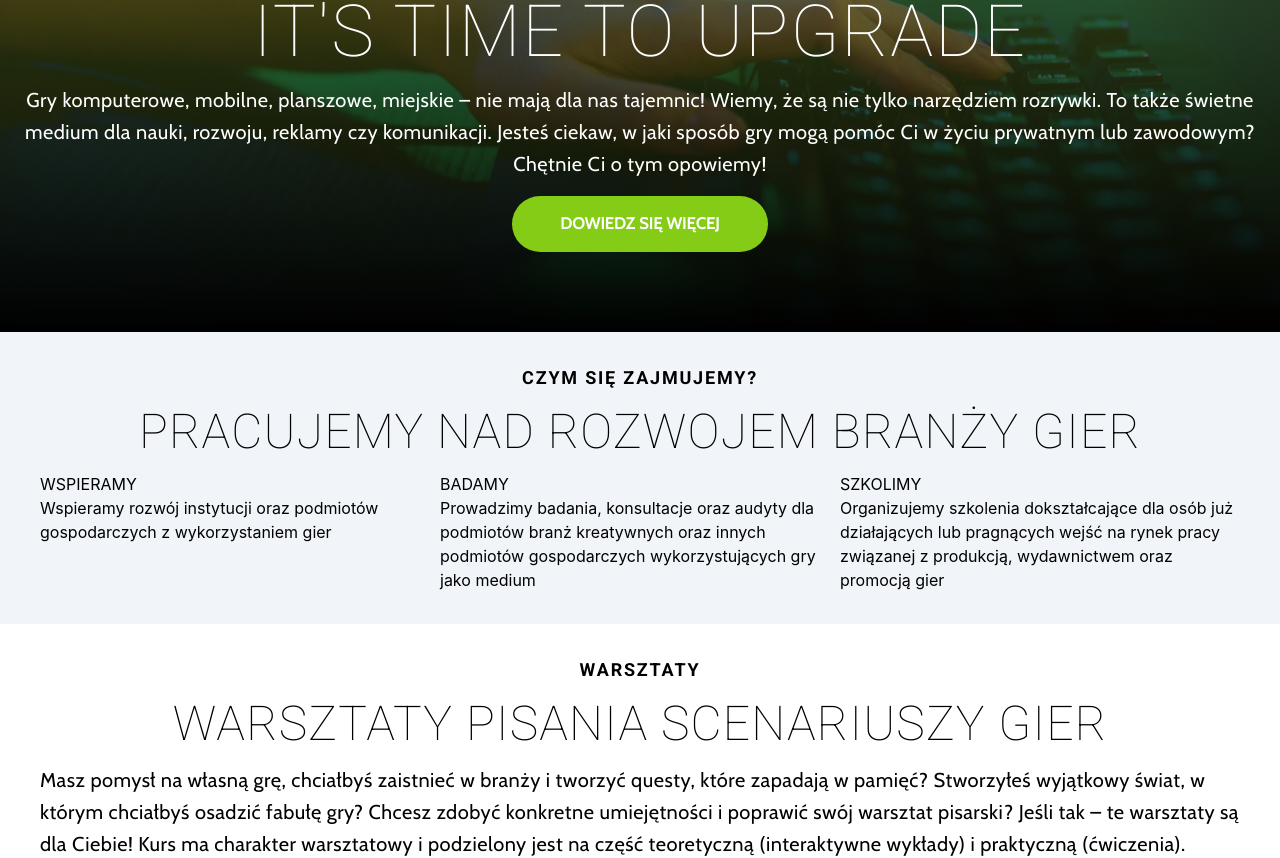
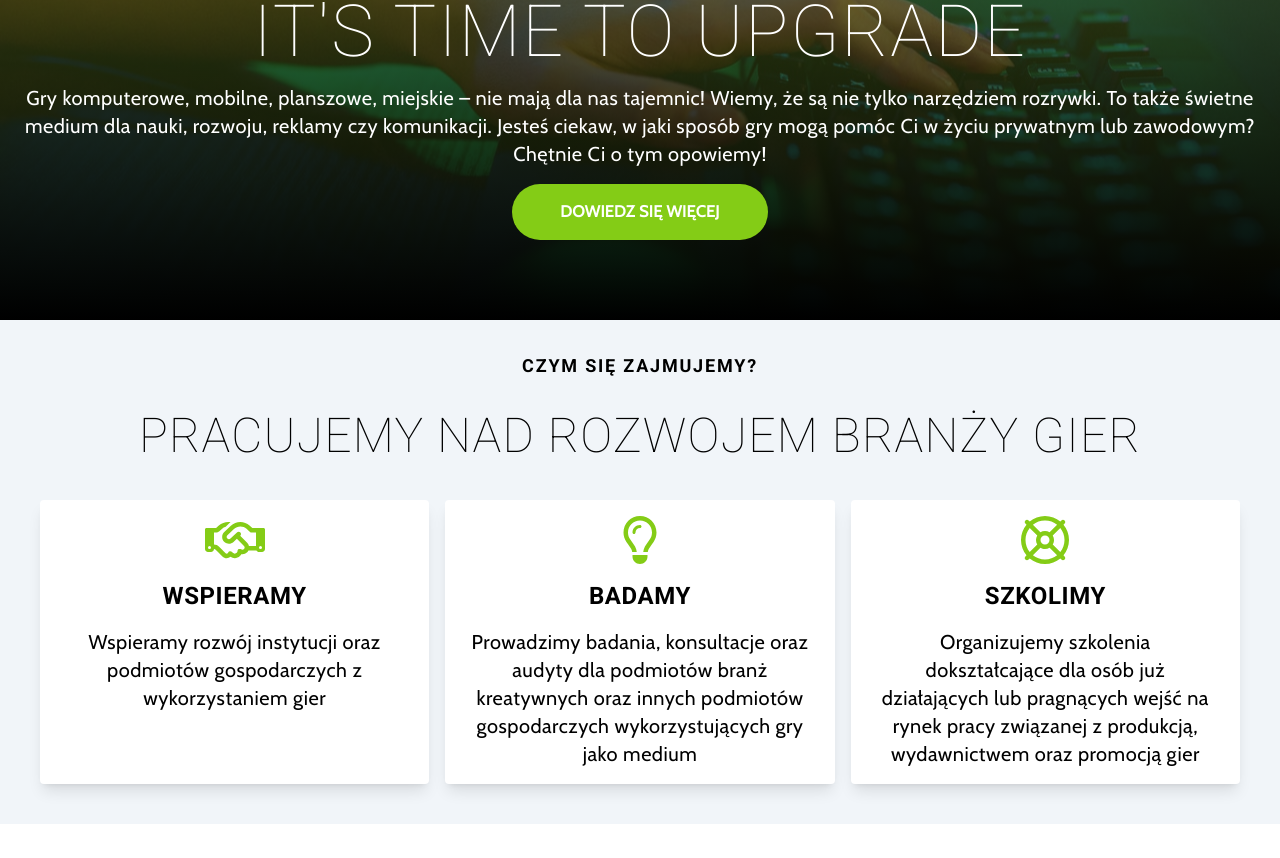
Before and after one commit to stowarzyszenie-gameup/gameup-website, a Next.js app: page / in a window 1280 px wide. Shown: the part 284-1142 px from the top of the page. Built offline with nearby package versions, Linux system fonts and the light colour scheme.

Commit message:
About section + navbar adjustments

```diff
--- /dev/null
+++ b/components/About/AboutCard/index.tsx
@@ -0,0 +1,23 @@
+import { FontAwesomeIcon } from "@fortawesome/react-fontawesome";
+import { IconDefinition } from "@fortawesome/fontawesome-svg-core";
+import React from "react";
+import { P } from "../../TextElements/paragraph";
+import { H4 } from "../../TextElements/headers";
+
+interface IProps {
+  icon: IconDefinition;
+  title: string;
+  content: string;
+}
+
+const AboutCard = ({ icon, title, content }: IProps) => {
+  return (
+    <div className="w-full rounded overflow-hidden shadow-lg bg-white my-2 px-6 py-4 flex flex-col items-center">
+      <FontAwesomeIcon icon={icon} size="3x" className="text-lime-500" />
+      <H4>{title}</H4>
+      <P centered={true}>{content}</P>
+    </div>
+  );
+};
+
+export default AboutCard;
--- a/components/About/index.tsx
+++ b/components/About/index.tsx
@@ -1,36 +1,54 @@
 import React from "react";
 import { H2, H3 } from "../TextElements/headers";
+import AboutCard from "./AboutCard";
+import {
+  faHandshake,
+  faLightbulb,
+  faLifeRing,
+} from "@fortawesome/free-regular-svg-icons";
+
+const cardsContent = [
+  {
+    icon: faHandshake,
+    title: "Wspieramy",
+    content:
+      "Wspieramy rozwój instytucji oraz podmiotów gospodarczych z wykorzystaniem gier",
+  },
+  {
+    icon: faLightbulb,
+    title: "Badamy",
+    content:
+      "Prowadzimy badania, konsultacje oraz audyty dla podmiotów branż kreatywnych oraz innych podmiotów gospodarczych wykorzystujących gry jako medium",
+  },
+  {
+    icon: faLifeRing,
+    title: "Szkolimy",
+    content:
+      "Organizujemy szkolenia dokształcające dla osób już działających lub pragnących wejść na rynek pracy związanej z produkcją, wydawnictwem oraz promocją gier",
+  },
+];
 
 const About = () => {
   return (
-    <div id="about" className="py-8 px-10 bg-slate-100">
-      <H3>CZYM SIĘ ZAJMUJEMY?</H3>
-      <H2>PRACUJEMY NAD ROZWOJEM BRANŻY GIER</H2>
-      <ul className="grid grid-cols-1 sm:grid-cols-3">
-        <li>
-          <h5>WSPIERAMY</h5>
-          <p>
-            Wspieramy rozwój instytucji oraz podmiotów gospodarczych z
-            wykorzystaniem gier
-          </p>
-        </li>
-        <li>
-          <h5>BADAMY</h5>
-          <p>
-            Prowadzimy badania, konsultacje oraz audyty dla podmiotów branż
-            kreatywnych oraz innych podmiotów gospodarczych wykorzystujących gry
-            jako medium
-          </p>
-        </li>
-        <li>
-          <h5>SZKOLIMY</h5>
-          <p>
-            Organizujemy szkolenia dokształcające dla osób już działających lub
-            pragnących wejść na rynek pracy związanej z produkcją, wydawnictwem
-            oraz promocją gier
-          </p>
-        </li>
-      </ul>
+    <div
+      id="about"
+      className="py-8 px-10 bg-slate-100 flex justify-center items-center"
+    >
+      <div className=" max-w-screen-xl flex flex-col gap-4 items-center justify-around">
+        <H3>CZYM SIĘ ZAJMUJEMY?</H3>
+        <H2>PRACUJEMY NAD ROZWOJEM BRANŻY GIER</H2>
+        <ul className="grid grid-cols-1 lg:grid-cols-3 lg:gap-4">
+          {cardsContent.map((card, index) => (
+            <li className="flex" key={`about-${index}`}>
+              <AboutCard
+                icon={card.icon}
+                title={card.title}
+                content={card.content}
+              />
+            </li>
+          ))}
+        </ul>
+      </div>
     </div>
   );
 };
--- a/components/Button/index.tsx
+++ b/components/Button/index.tsx
@@ -1,17 +1,23 @@
+import Link from "next/link";
 import React from "react";
 
 interface IProps {
   text: string;
+  href: string;
 }
 
-const Button = ({ text }: IProps) => {
+const Button = ({ text, href }: IProps) => {
   return (
+    <Link href={href} scroll={false}>
+      <a>
         <button
           type="button"
           className={`text-white hover:text-black relative top-0 hover:-top-1.5 transition-all duration-300 ease-in font-secondary uppercase font-bold text-base tracking-wide rounded-full bg-lime-500 hover:bg-white px-12 py-4`}
         >
           {text}
         </button>
+      </a>
+    </Link>
   );
 };
 
--- a/components/Hero/index.tsx
+++ b/components/Hero/index.tsx
@@ -5,7 +5,8 @@ import { P } from "../TextElements/paragraph";
 
 const Hero = () => {
   return (
-    <div className="min-h-60 sm:min-h-96 xl:min-h-[50vh] bg-hero bg-cover bg-center w-full px-5 py-20 flex flex-col gap-4 items-center justify-around">
+    <div className="min-h-60 sm:min-h-96 xl:min-h-[50vh] bg-hero bg-cover bg-center w-full px-5 py-20 flex justify-center items-center">
+      <div className=" max-w-screen-xl flex flex-col gap-4 items-center justify-around">
         <H3 light={true}>Stowarzyszenie GameUp</H3>
         <H1 light={true}>
           WANT TO PLAY?
@@ -19,7 +20,8 @@ const Hero = () => {
           jaki sposób gry mogą pomóc Ci w życiu prywatnym lub zawodowym? Chętnie
           Ci o tym opowiemy!
         </P>
-      <Button text="Dowiedz się więcej" />
+        <Button text="Dowiedz się więcej" href="/#about" />
+      </div>
     </div>
   );
 };
--- a/components/Navbar/index.tsx
+++ b/components/Navbar/index.tsx
@@ -1,6 +1,27 @@
 /* eslint-disable @next/next/no-img-element */
+import { FontAwesomeIcon } from "@fortawesome/react-fontawesome";
+import { faBars } from "@fortawesome/free-solid-svg-icons";
 import Link from "next/link";
 import React, { useState } from "react";
+
+const navbarLinks = [
+  {
+    href: "/#about",
+    text: "O nas",
+  },
+  {
+    href: "#",
+    text: "Warsztaty",
+  },
+  {
+    href: "#",
+    text: "Zespół",
+  },
+  {
+    href: "#",
+    text: "Kontakt",
+  },
+];
 
 const Navbar = () => {
   const [showMenu, setShowMenu] = useState(false);
@@ -20,21 +41,23 @@ const Navbar = () => {
           aria-expanded={showMenu}
           aria-label="Menu mobilne"
         >
-          H
+          <FontAwesomeIcon icon={faBars} size="2x" />
         </button>
       </div>
       <ul
         id="desktop-menu"
         className="hidden sm:flex flex-row list-none gap-4 items-center font-secondary"
       >
-        <li>
-          <Link href="/#about" scroll={false}>
-            <a>O nas</a>
-          </Link>
-        </li>
-        <li>Warsztaty</li>
-        <li>Zespół</li>
-        <li>Kontakt</li>
+        {navbarLinks.map((link, index) => (
+          <li
+            key={`navbar-${index}`}
+            className="transition-all duration-100 border-lime-500 hover:font-bold hover:border-b-2"
+          >
+            <Link href={link.href} scroll={false}>
+              <a>{link.text}</a>
+            </Link>
+          </li>
+        ))}
       </ul>
       <ul
         id="mobile-menu"
@@ -42,14 +65,16 @@ const Navbar = () => {
           showMenu ? "flex" : "hidden"
         } sm:hidden flex-col list-none gap-4 items-center font-secondary pt-4`}
       >
-        <li>
-          <Link href="/#about" scroll={false}>
-            <a>O nas</a>
-          </Link>
-        </li>
-        <li>Warsztaty</li>
-        <li>Zespół</li>
-        <li>Kontakt</li>
+        {navbarLinks.map((link, index) => (
+          <li
+            key={`navbar-mobile-${index}`}
+            className="transition-all duration-100 hover:font-bold"
+          >
+            <Link href={link.href} scroll={false}>
+              <a className="py-2">{link.text}</a>
+            </Link>
+          </li>
+        ))}
       </ul>
     </nav>
   );
--- a/components/TextElements/headers.tsx
+++ b/components/TextElements/headers.tsx
@@ -10,7 +10,7 @@ export const H1 = ({ children, light }: IProps) => {
     <h1
       className={`text-center ${
         light ? "text-white" : "text-black"
-      } font-primary font-extralight text-7xl uppercase tracking-wide`}
+      } font-primary font-extralight text-5xl sm:text-7xl uppercase tracking-wide`}
     >
       {children}
     </h1>
@@ -22,7 +22,7 @@ export const H2 = ({ children, light }: IProps) => {
     <h2
       className={`text-center ${
         light ? "text-white" : "text-black"
-      } font-primary font-extralight text-5xl uppercase tracking-wide my-4`}
+      } font-primary font-extralight text-4xl sm:text-5xl uppercase tracking-wide my-4`}
     >
       {children}
     </h2>
@@ -40,3 +40,15 @@ export const H3 = ({ children, light }: IProps) => {
     </h3>
   );
 };
+
+export const H4 = ({ children, light }: IProps) => {
+  return (
+    <h4
+      className={`text-center ${
+        light ? "text-white" : "text-black"
+      } font-primary text-2xl font-bold uppercase tracking-wide my-4`}
+    >
+      {children}
+    </h4>
+  );
+};
--- a/components/TextElements/paragraph.tsx
+++ b/components/TextElements/paragraph.tsx
@@ -11,7 +11,7 @@ export const P = ({ children, light, centered }: IProps) => {
     <p
       className={`${centered ? "text-center" : "text-left"} ${
         light ? "text-white" : "text-black"
-      } font-secondary text-xl tracking-wide leading-8`}
+      } font-secondary text-lg sm:text-xl tracking-wide leading-8`}
     >
       {children}
     </p>
--- a/components/Workshops/index.tsx
+++ b/components/Workshops/index.tsx
@@ -20,7 +20,7 @@ const Workshops = () => {
         swojej gry oraz kilka pierwszych stron scenariusza, które mogą stać się
         elementem portfolio.
       </P>
-      <Button text="Dowiedz się więcej" />
+      <Button text="Dowiedz się więcej" href="" />
     </div>
   );
 };
--- a/package.json
+++ b/package.json
@@ -9,6 +9,10 @@
     "lint": "next lint"
   },
   "dependencies": {
+    "@fortawesome/fontawesome-svg-core": "^6.1.1",
+    "@fortawesome/free-regular-svg-icons": "^6.1.1",
+    "@fortawesome/free-solid-svg-icons": "^6.1.1",
+    "@fortawesome/react-fontawesome": "^0.1.18",
     "autoprefixer": "^10.4.7",
     "next": "12.1.6",
     "postcss": "^8.4.14",
--- a/pages/_app.tsx
+++ b/pages/_app.tsx
@@ -1,6 +1,9 @@
 import "../styles/globals.css";
+import { config } from "@fortawesome/fontawesome-svg-core";
+import "@fortawesome/fontawesome-svg-core/styles.css";
 import type { AppProps } from "next/app";
 import Layout from "../components/Layout";
+config.autoAddCss = false;
 
 function MyApp({ Component, pageProps }: AppProps) {
   return (
--- a/pages/_document.tsx
+++ b/pages/_document.tsx
@@ -3,7 +3,7 @@ import Document, { Html, Head, Main, NextScript } from "next/document";
 class GameUpDocument extends Document {
   render() {
     return (
-      <Html lang="pl">
+      <Html lang="pl" className="scroll-smooth">
         <Head>
           <link
             href="https://fonts.googleapis.com/css?family=Cabin|Roboto:100,300,400,700&display=optional"
```
Also changed, not shown: 2 other files (tests, documents, lock files or other folders). Lines whose indentation alone changed are shown as unchanged.
